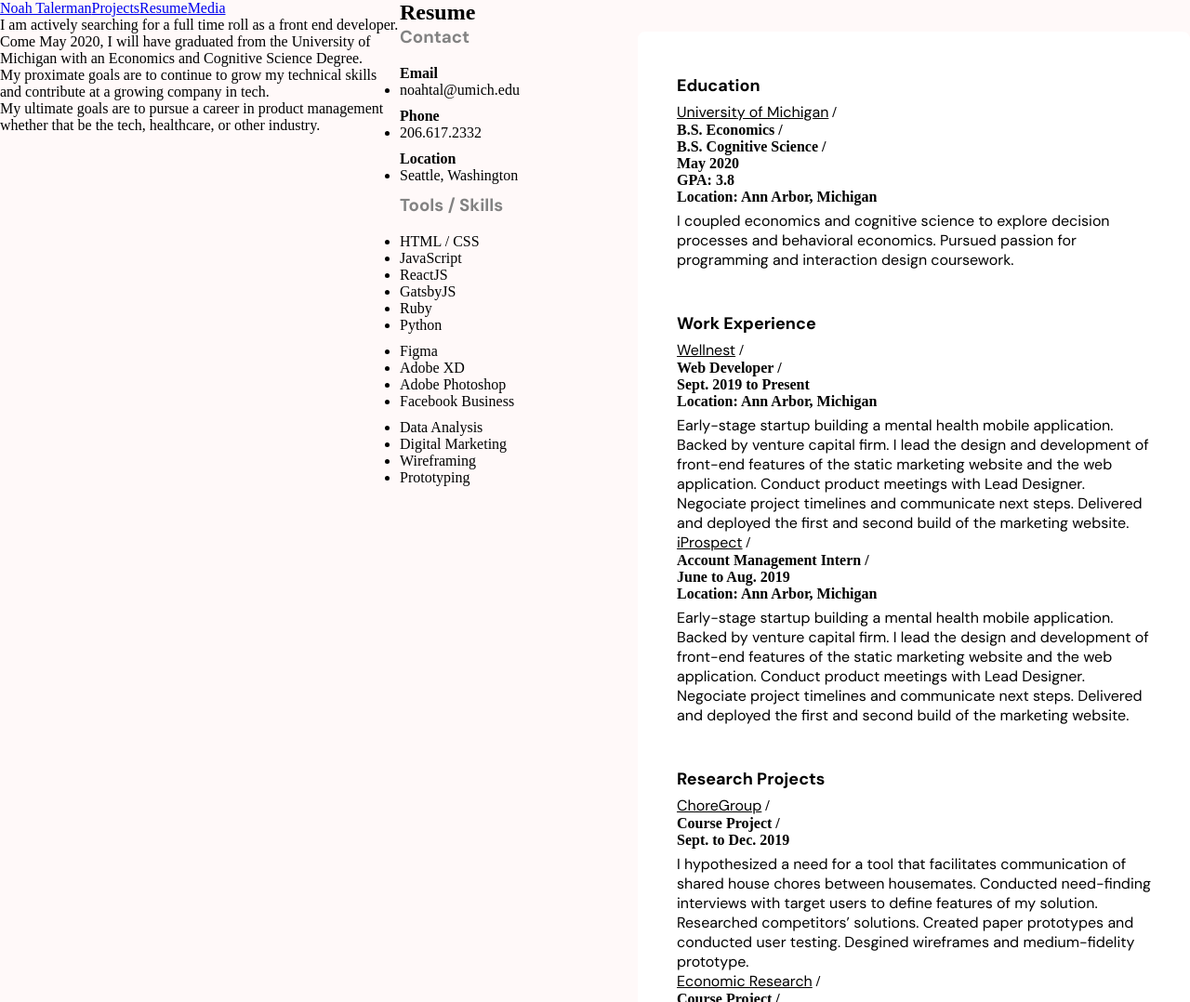
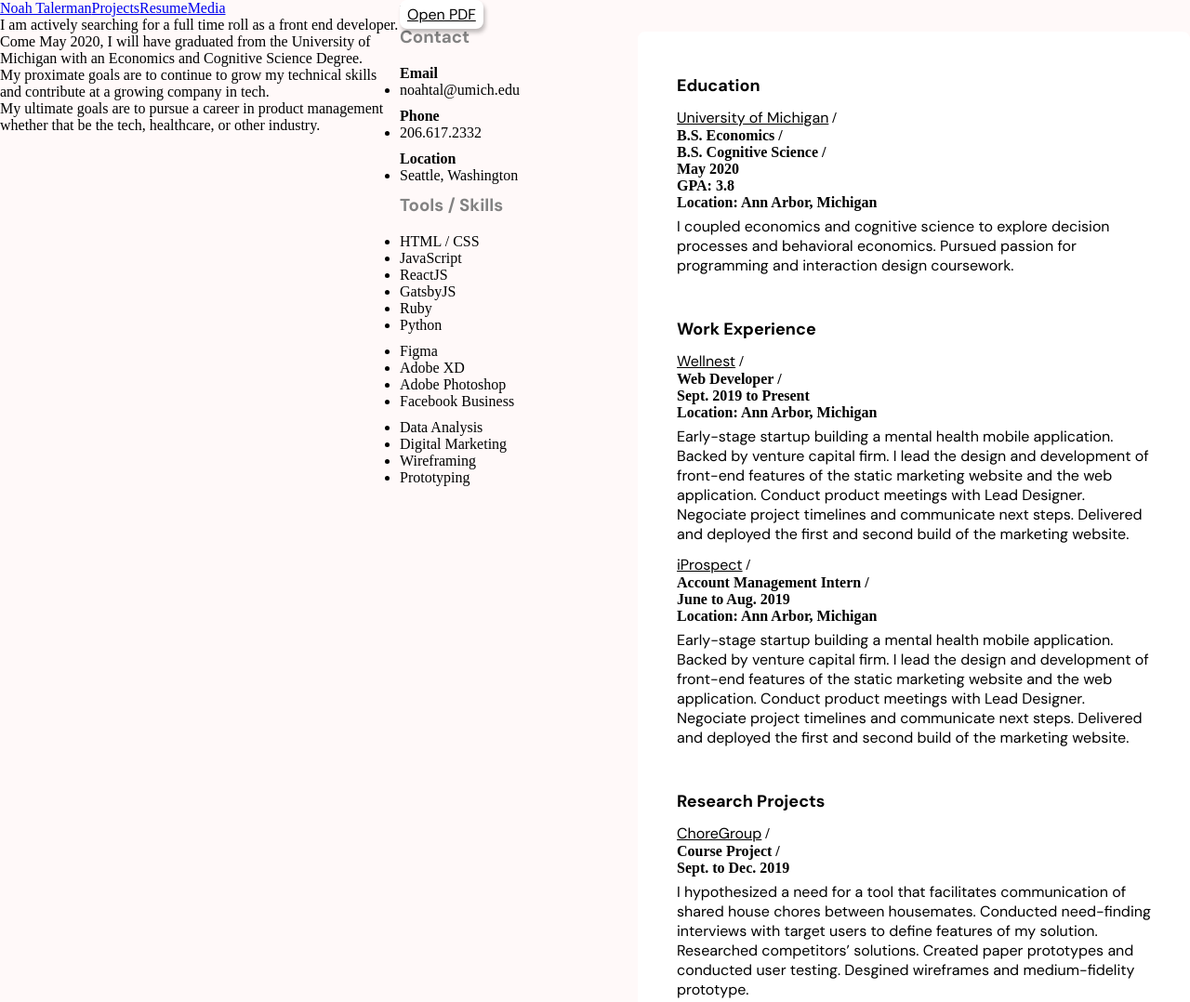
Before and after one commit to noahtalerman/v2-portfolio-site, a Gatsby site: page /resume in a window 1280 px wide. Shown: the top 1078 px of the page at 93% size. Built offline with nearby package versions, Linux system fonts and the light colour scheme; Gatsby itself is replaced by a stand-in of ours.

```diff
--- /dev/null
+++ b/src/components/button/button.js
@@ -0,0 +1,18 @@
+import React from 'react'
+import buttonStyles from './button.module.scss'
+
+const Button = (props) => {
+
+    let className = buttonStyles.button;
+    if (props.right) {
+        className += ` ${buttonStyles.buttonRight}`
+    } else if (props.left) {
+        className += ` ${buttonStyles.buttonLeft}`
+    }
+
+    return (
+        <a className={className} href={props.href}>{props.content}</a>
+    )
+}
+
+export default Button
--- /dev/null
+++ b/src/components/button/button.module.scss
@@ -0,0 +1,36 @@
+@import '../layout/layout.module.scss';
+
+.button {
+    font-family: $dm-sans;
+    color: $black;
+    background-color: $white;
+    padding: 5px 8px;
+    border-radius: 8px;
+    box-shadow: 2px 4px 4px $black-shadow;
+    position: fixed;
+    text-decoration: underline;
+}
+
+@include desktop {
+
+    .button-right {
+        top: 25px;
+        right: 70px;
+    }
+}
+
+@include laptop {
+
+    .button-right {
+        top: 25px;
+        right: 30px;
+    }
+}
+
+@include tablet {
+
+}
+
+@include phone {
+
+}
--- a/src/components/resume-page/resume-page.js
+++ b/src/components/resume-page/resume-page.js
@@ -39,10 +39,20 @@
     );
 }
 
+const Section = (props) => {
+    return (
+        <div className={resumePageStyles.section}>
+            {props.children}
+        </div>
+    )
+}
+
 const ResumePage = () => {
     return (
         <div className={resumePageStyles.container}>
+
             <Header text='Education' />
+            <Section>
                 <SmallHeader>
                     _University of Michigan+B.S. Economics+
                     B.S. Cognitive Science+May 2020
@@ -56,7 +66,10 @@
                 <Body>
                     I coupled economics and cognitive science to explore decision processes and behavioral economics. Pursued passion for programming and interaction design coursework.
                 </Body>
+            </Section>
+
             <Header text='Work Experience' />
+            <Section>
                 <SmallHeader>
                     _Wellnest+Web Developer+Sept. 2019 to Present
                 </SmallHeader>
@@ -66,6 +79,9 @@
                 <Body>
                     Early-stage startup building a mental health mobile application. Backed by venture capital firm. I lead the design and development of front-end features of the static marketing website and the web application. Conduct product meetings with Lead Designer. Negociate project timelines and communicate next steps. Delivered and deployed the first and second build of the marketing website.
                 </Body>
+            </Section>
+
+            <Section>
                 <SmallHeader>
                     _iProspect+Account Management Intern+June to Aug. 2019
                 </SmallHeader>
@@ -75,19 +91,27 @@
                 <Body>
                     Early-stage startup building a mental health mobile application. Backed by venture capital firm. I lead the design and development of front-end features of the static marketing website and the web application. Conduct product meetings with Lead Designer. Negociate project timelines and communicate next steps. Delivered and deployed the first and second build of the marketing website.
                 </Body>
+            </Section>
+
             <Header text='Research Projects' />
+            <Section>
                 <SmallHeader>
                     _ChoreGroup+Course Project+Sept. to Dec. 2019
                 </SmallHeader>
                 <Body>
                     I hypothesized a need for a tool that facilitates communication of shared house chores between housemates. Conducted need-finding interviews with target users to define features of my solution. Researched competitors’ solutions. Created paper prototypes and conducted user testing. Desgined wireframes and medium-fidelity prototype.
                 </Body>
+            </Section>
+
+            <Section>
                 <SmallHeader>
                     _Economic Research+Course Project+Sept. to Dec. 2019
                 </SmallHeader>
                 <Body>
                     My goal was to examine the realtionship between computer technology adoption and income inequality across countries. Consulted with academic professionals to form hypothesis. Synthesized large datasets and performed analysis using the statistical software Stata. Summarized data findings and presented actionable insights.
                 </Body>
+            </Section>
+
         </div>
 
     );
--- a/src/components/resume-page/resume-page.module.scss
+++ b/src/components/resume-page/resume-page.module.scss
@@ -4,6 +4,10 @@
     display: flex;
     flex-direction: column;
     margin: 0 42px 46px 42px;
+}
+
+.section {
+    margin-top: 12px;
 }
 
 .header {
@@ -41,7 +45,7 @@
 
     .header {
         font-size: 24px;
-        margin: 46px 0 6px 0;
+        margin: 46px 0 0 0;
     }
 
     .small-header-container {
@@ -59,7 +63,7 @@
 
     .header {
         font-size: 18px;
-        margin: 46px 0 6px 0;
+        margin: 46px 0 0 0;
     }
 
     .small-header-container {
--- a/src/components/sidebar-media/sidebar-media.module.scss
+++ b/src/components/sidebar-media/sidebar-media.module.scss
@@ -52,7 +52,7 @@
     text-decoration: underline;
 }
 
-@media (max-height: 600px) {
+@media (max-height: 700px) {
 
     .books-container {
         background-color: $white;
--- a/src/pages/resume.js
+++ b/src/pages/resume.js
@@ -5,6 +5,7 @@
 import Article from '../components/article/article.js'
 import SidebarResume from '../components/sidebar-resume/sidebar-resume.js'
 import ResumePage from '../components/resume-page/resume-page.js'
+import Button from '../components/button/button.js'
 
 const Page = () => {
     return (
@@ -12,6 +13,7 @@
             <IntroSection collapsed="collapsed" />
             <Main location="Resume">
                 <SidebarResume />
+                <Button content="Open PDF" right="right" />
                 <Article>
                     <ResumePage />
                 </Article>
```
Lines whose indentation alone changed are shown as unchanged.
